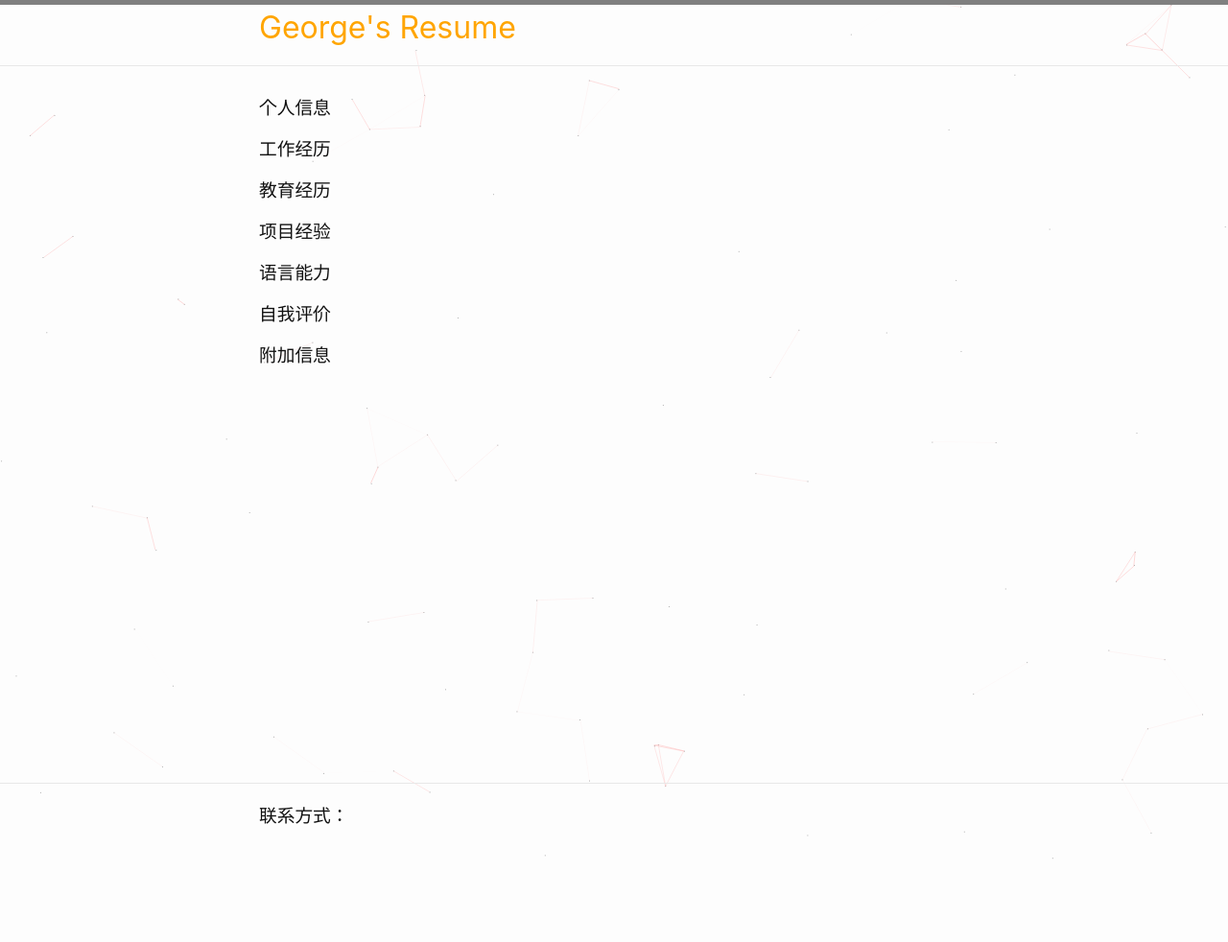
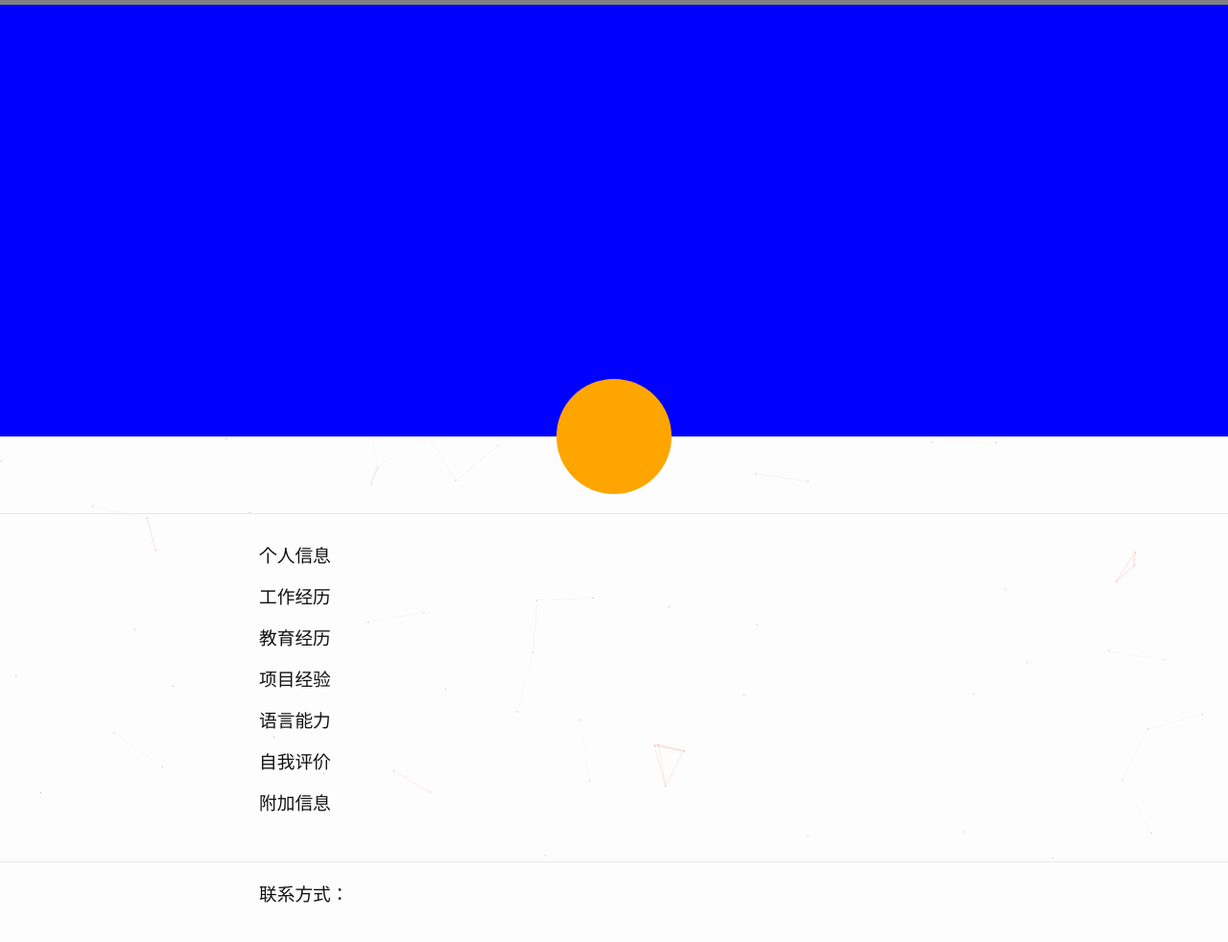
Before and after one commit to Chen-George-Zhen/Chen-George-Zhen-Old.github.io, a Jekyll site: the page built from index.html, in a window 1280 px wide. Shown: the whole page at 96% size. Built offline with Jekyll 4.4.1, drawn with Linux system fonts in a browser that asks for light colours; before the commit the page ends 900 px from its top, so only the background shows below that.

Commit message:
设计头部

```diff
--- a/_layouts/default.html
+++ b/_layouts/default.html
@@ -21,7 +21,7 @@
 <body>
   {{ content }}
   <script type="text/javascript" color="255,0,0" opacity="0.3" count="99" src="/canvas-nest.js"></script>
-  <canvas id="c_n7" style="position: fixed; top: 0px; left: 0px; z-index: -1; opacity: 0.3;"></canvas>
+  <canvas id="c_n7" style="position: fixed; top: 0px; left: 0px; z-index: 1; opacity: 0.3;"></canvas>
 </body>
 
 </html>
--- a/index.html
+++ b/index.html
@@ -6,8 +6,9 @@ layout: default
 ---
 
 <header class="site-header" role="banner">
-    <div class="wrapper">
-      <h1>{{ site.data.settings.title }}</h1>
+    <div class="header-wrapper">
+      <div class="background"></div>
+      <div class="avatar"></div>
     </div>
   </header>
   <main class="page-content" aria-label="Content">
--- a/main.scss
+++ b/main.scss
@@ -1,7 +1,6 @@
 ---
 
 ---
-
 // Imports
 /**
  * Reset some basic elements
@@ -259,9 +258,25 @@
   border-top: 5px solid grey;
   border-bottom: 1px solid #e8e8e8;
   min-height: 55.95px;
+  .header-wrapper {
     position: relative;
-   h1 {
-     color: orange;
+    margin: 0 0 80px 0;
+    padding: 0;
+    .background {
+      height: 450px;
+      width: 100%;
+      background: blue;
+    }
+    .avatar {
+      position: absolute;
+      bottom: -60px;
+      transform: translate(-50%,0);
+      left: 50%;
+      width: 120px;
+      height: 120px;
+      border-radius: 50%;
+      background: orange
+    }
   }
 }
 
@@ -295,4 +310,6 @@
 .page-content {
   padding: 30px 0;
   flex: 1;
+  .wrapper {
   }
+}
```
Lines whose indentation alone changed are shown as unchanged.
